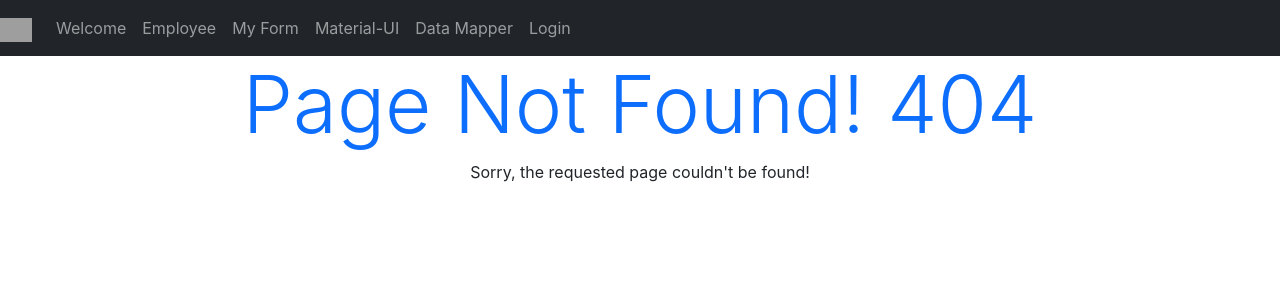
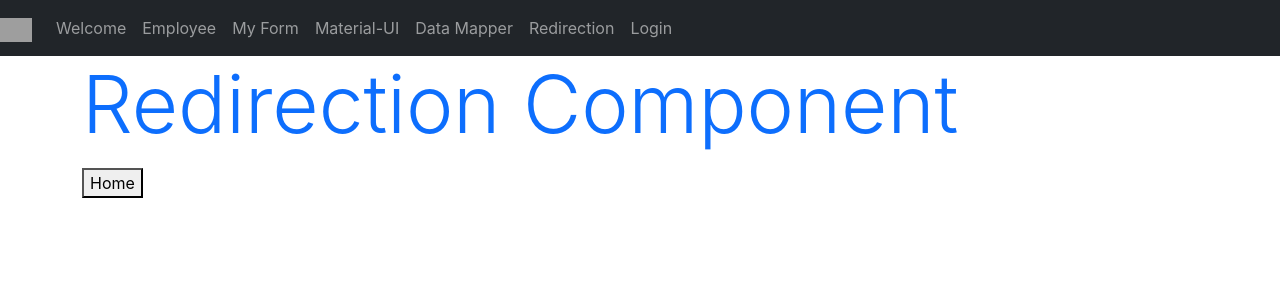
Before and after one commit to AKASHKASAR/cg-react-app, a React (Create React App) app: page /redirection in a window 1280 px wide. Before the commit this address had no page. Shown: the top 300 px of the page. Built offline with nearby package versions, Linux system fonts and the light colour scheme; grey boxes are pictures that could not be loaded.

Commit message:
Redirection and more added

```diff
--- a/src/components/Header.js
+++ b/src/components/Header.js
@@ -24,6 +24,9 @@ const Header = () => (
         <li className="nav-item">
           <Link className="nav-link" to="/datamapper">Data Mapper</Link>
         </li>
+        <li className="nav-item">
+          <Link className="nav-link" to="/redirection">Redirection</Link>
+        </li>
         <li className="nav-item align-end">
         {/* align right this item  */}
           <Link className="nav-link" to="/login">Login</Link>
--- a/src/components/Routes.js
+++ b/src/components/Routes.js
@@ -1,5 +1,5 @@
 import React from 'react';
-import { BrowserRouter as Router, Switch, Route } from "react-router-dom";
+import { BrowserRouter as Router, Switch, Route, Redirect } from "react-router-dom";
 import Employee from './training/Employee';
 import MyForm from './training/MyForm';
 import Home from './training/Home';
@@ -10,7 +10,7 @@ import Footer from './Footer';
 import Welcome from './training/Welcome';
 import Login from './training/Login';
 import DataMapper from '../redux/DataMapper';
-
+import Redirection from './sprint/Redirection';
 const Routes = () => {
     return (
         <div>
@@ -31,6 +31,7 @@ const Routes = () => {
                             <Route path="/home"><Home /></Route>
                             <Route path="/mat"><MaterialUiSample /></Route>
                             <Route path="/datamapper"> <DataMapper /> </Route>
+                            <Route path="/redirection"> <Redirection /> </Route>
                             <Route path="/login"><Login /></Route>
                             <Route path="/*"><PageNotFound /></Route>
                         </Switch>
--- /dev/null
+++ b/src/components/sprint/Redirection.js
@@ -0,0 +1,23 @@
+import React from 'react';
+import { BrowserRouter, Link } from "react-router-dom";
+
+class Redirection extends React.Component {
+    constructor(props) {
+        super(props);
+    }
+
+    render() {
+        return (
+            <div>
+                <h1 className="display-1 text-primary">Redirection Component</h1>
+                <p> </p>
+                <Link to={'/home'}>
+                    <button>Home</button>
+                </Link>
+            </div>
+        );
+
+    }
+}
+
+export default Redirection;
--- a/src/components/training/Home.js
+++ b/src/components/training/Home.js
@@ -1,10 +1,14 @@
 import React from 'react';
-
+import { Link } from "react-router-dom";
 
 function Home() {
   return (
     <div>
       <h1 className="display-1 text-primary">Home Component</h1>
+      <p> </p>
+      <Link to={'/redirection'}>
+                    <button >Redirection</button>
+                </Link>
     </div>
   );
 }
```
